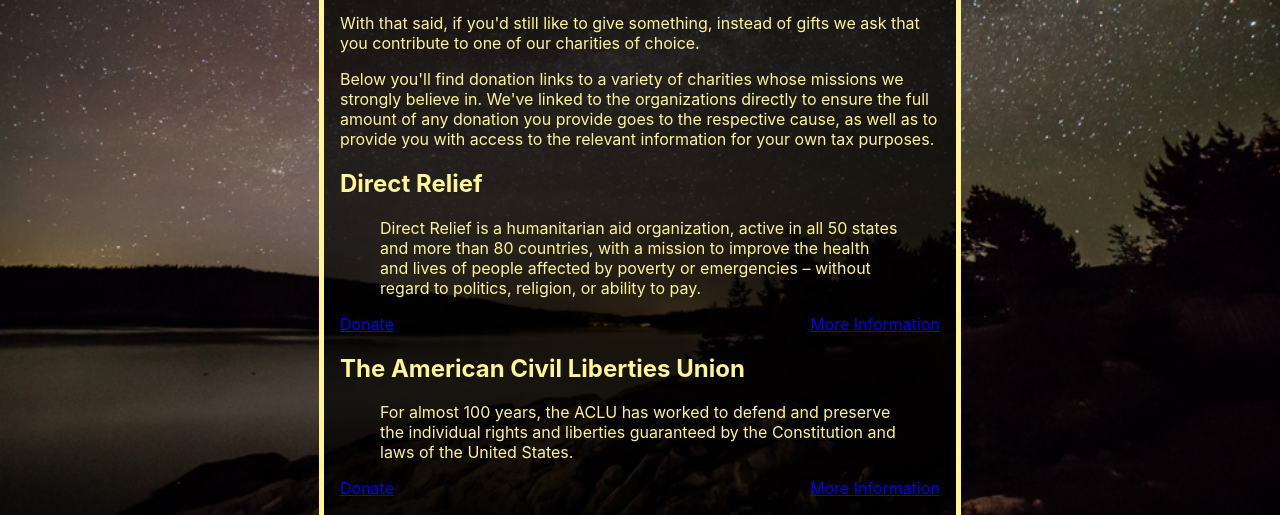
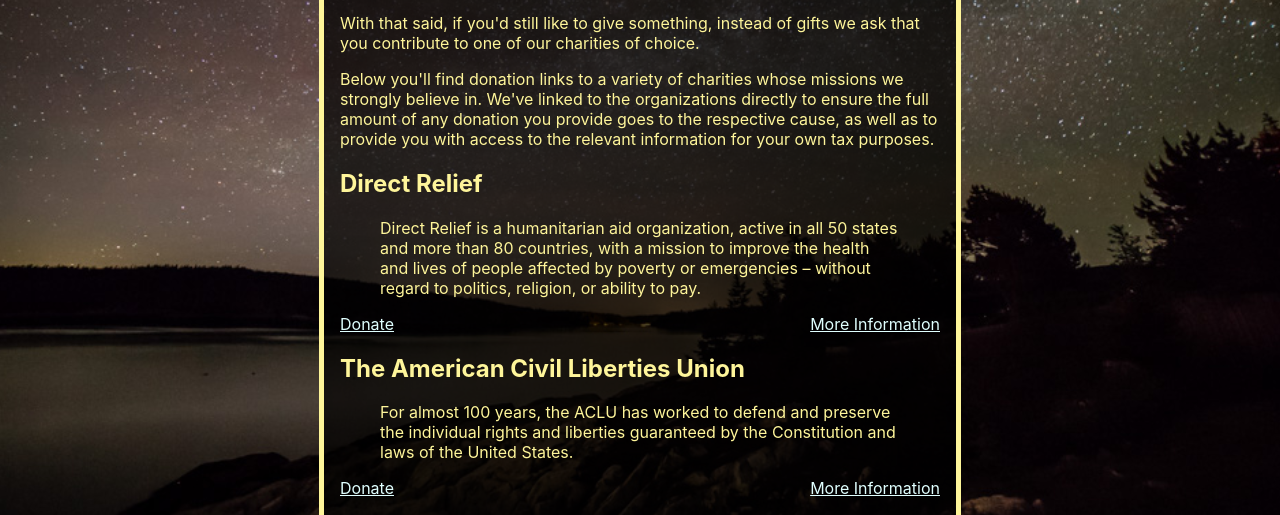
Before and after one commit to SarahBennedsen/kamp, a website: page public/registry.html in a window 1280 px wide. Shown: the part 244-759 px from the top of the page. Drawn offline with Linux system fonts and the light colour scheme.

Commit message:
Changing link color

```diff
--- a/public/registry.html
+++ b/public/registry.html
@@ -52,7 +52,7 @@
     .more {
         float: right;
     }
-
+    .maindiv a { color: lightcyan; }
 </style>
 <meta name="viewport" content="width=device-width, initial-scale=1">
 <link rel="apple-touch-icon" sizes="180x180" href="/apple-touch-icon.png">
```
